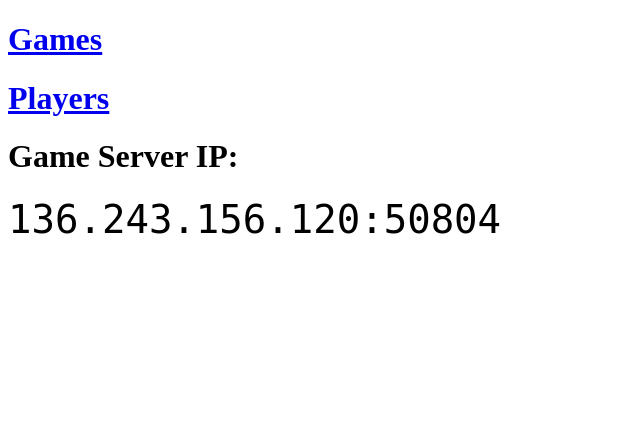
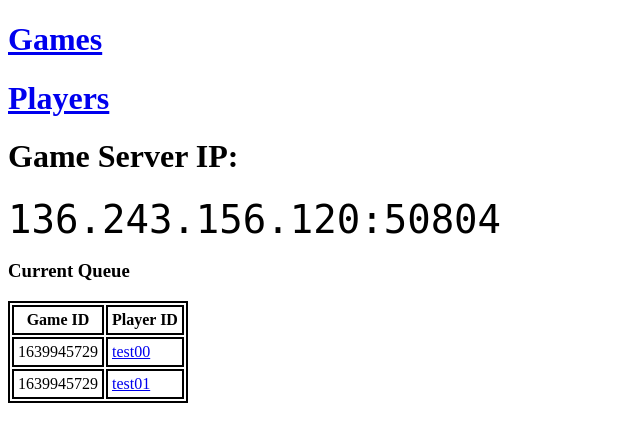
Before and after one commit to LittleBigKiller/sysop-slowo, a Flask app: page / in a window 1280 px wide. Shown: the top 442 px of the page, without its empty margins (0-640 px from the left). Run offline with Flask 2, Linux system fonts and the light colour scheme.

Commit message:
Podgląd aktualnych kolejek na stronie

```diff
--- a/WWW/aplikacja.py
+++ b/WWW/aplikacja.py
@@ -56,7 +56,17 @@ t_keepalive.start()
 
 @app.route("/")
 def index():
-    return render_template("index.html")
+    DB_CUR.execute("SELECT gid,pid FROM queue")
+    data = DB_CUR.fetchall()
+
+    queue = []
+    for entry in data:
+        new_dict = {}
+        new_dict["gid"] = entry[0]
+        new_dict["pid"] = entry[1]
+        queue.append(new_dict)
+
+    return render_template("index.html", queue=queue)
 
 
 @app.route("/games")
--- a/WWW/templates/index.html
+++ b/WWW/templates/index.html
@@ -10,6 +10,17 @@
     code {
       font-size: 3em;
     }
+
+    table,
+    th,
+    td {
+      border: 2px solid #000;
+    }
+
+    th,
+    td {
+      padding: 4px;
+    }
   </style>
 </head>
 
@@ -18,6 +29,19 @@
   <h1><a href="/players">Players</a></h1>
   <h1>Game Server IP:</h1>
   <code>136.243.156.120:50804</code>
+  <h3>Current Queue</h3>
+  <table>
+    <tr>
+      <th>Game ID</th>
+      <th>Player ID</th>
+    </tr>
+    {% for player in queue %}
+    <tr>
+      <td>{{player.gid}}</td>
+      <td><a href='/player/{{player.pid}}'>{{player.pid}}</a></td>
+    </tr>
+    {% endfor %}
+  </table>
 </body>
 
 </html>
```
Also changed, not shown: server/main.py (+62 -1 lines), server/wordgame.db.
